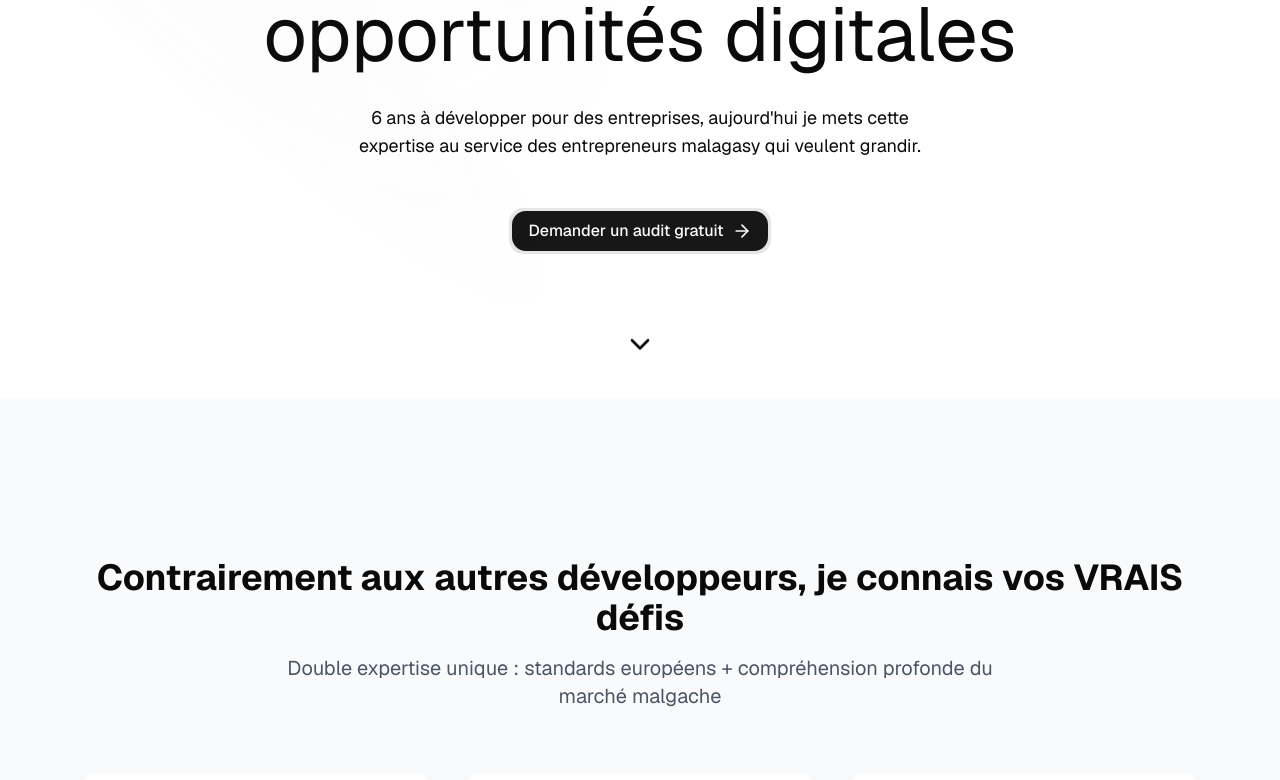
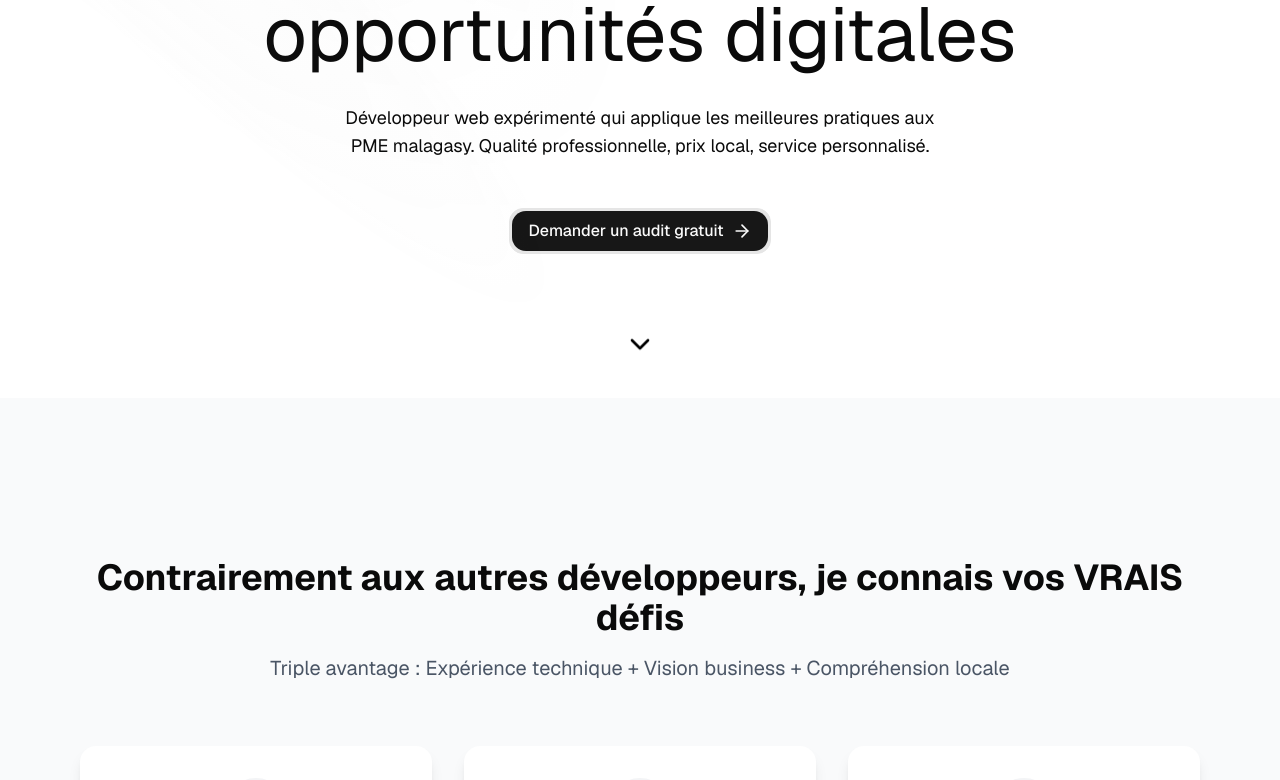
Before and after one commit to onjaharitiana/onja-haritiana, a Next.js app: page / in a window 1280 px wide. Shown: the part 420-1200 px from the top of the page. Built offline with nearby package versions, Linux system fonts and the light colour scheme; no server answers.

Commit message:
Little fix claude

```diff
--- a/src/app/layout.tsx
+++ b/src/app/layout.tsx
@@ -15,8 +15,9 @@ const geistMono = Geist_Mono({
 });
 
 export const metadata: Metadata = {
-  title: "Create Next App",
-  description: "Generated by create next app",
+  title: "Onja Haritiana - Développeur Web Expert PME Madagascar",
+  description:
+    "Développeur web expérimenté qui transforme les défis des PME malagasy en opportunités digitales",
 };
 
 export default function RootLayout({
--- a/src/components/ExpertiseSection.tsx
+++ b/src/components/ExpertiseSection.tsx
@@ -57,8 +57,8 @@ export const ExpertiseSection = () => {
             Contrairement aux autres développeurs, je connais vos VRAIS défis
           </h2>
           <p className="text-xl text-gray-600 dark:text-gray-300 max-w-3xl mx-auto">
-            Double expertise unique : standards européens + compréhension
-            profonde du marché malgache
+            Triple avantage : Expérience technique + Vision business +
+            Compréhension locale
           </p>
         </div>
 
--- a/src/components/contact-2.tsx
+++ b/src/components/contact-2.tsx
@@ -64,7 +64,7 @@ export const Contact2 = ({
   };
 
   return (
-    <section className="py-32">
+    <section className="py-20">
       <div className="container">
         <div className="mx-auto flex max-w-screen-xl flex-col justify-between gap-10 lg:flex-row lg:gap-20">
           <div className="mx-auto flex max-w-md flex-col justify-between gap-10">
@@ -74,6 +74,7 @@ export const Contact2 = ({
               </h1>
               <p className="text-muted-foreground">{description}</p>
             </div>
+            {/*
             <div className="mx-auto w-fit lg:mx-0">
               <h3 className="mb-6 text-center text-2xl font-semibold lg:text-left">
                 Contact :
@@ -101,6 +102,7 @@ export const Contact2 = ({
                 </li>
               </ul>
             </div>
+            */}
           </div>
           <div className="mx-auto flex max-w-screen-md flex-col gap-6 rounded-lg border p-10">
             {success && (
--- a/src/components/hero/HeroContent.tsx
+++ b/src/components/hero/HeroContent.tsx
@@ -15,9 +15,9 @@ export const HeroContent = () => {
           opportunités digitales
         </h1>
         <p className="mx-auto mt-8 max-w-2xl text-balance text-lg">
-          6 ans à développer pour des entreprises, aujourd&apos;hui je mets
-          cette expertise au service des entrepreneurs malagasy qui veulent
-          grandir.
+          Développeur web expérimenté qui applique les meilleures pratiques aux
+          PME malagasy. Qualité professionnelle, prix local, service
+          personnalisé.
         </p>
       </AnimatedGroup>
       <AnimatedGroup
--- a/src/components/layout/Header.tsx
+++ b/src/components/layout/Header.tsx
@@ -10,7 +10,7 @@ import { Button } from "../ui/button";
 const menuItems = [
   { id: "accueil", label: "Accueil" },
   { id: "expertise", label: "Expertise" },
-  { id: "temoignages", label: "Témoignages" },
+  // { id: "temoignages", label: "Témoignages" },
   { id: "methode", label: "Méthode" },
 ];
 
```
